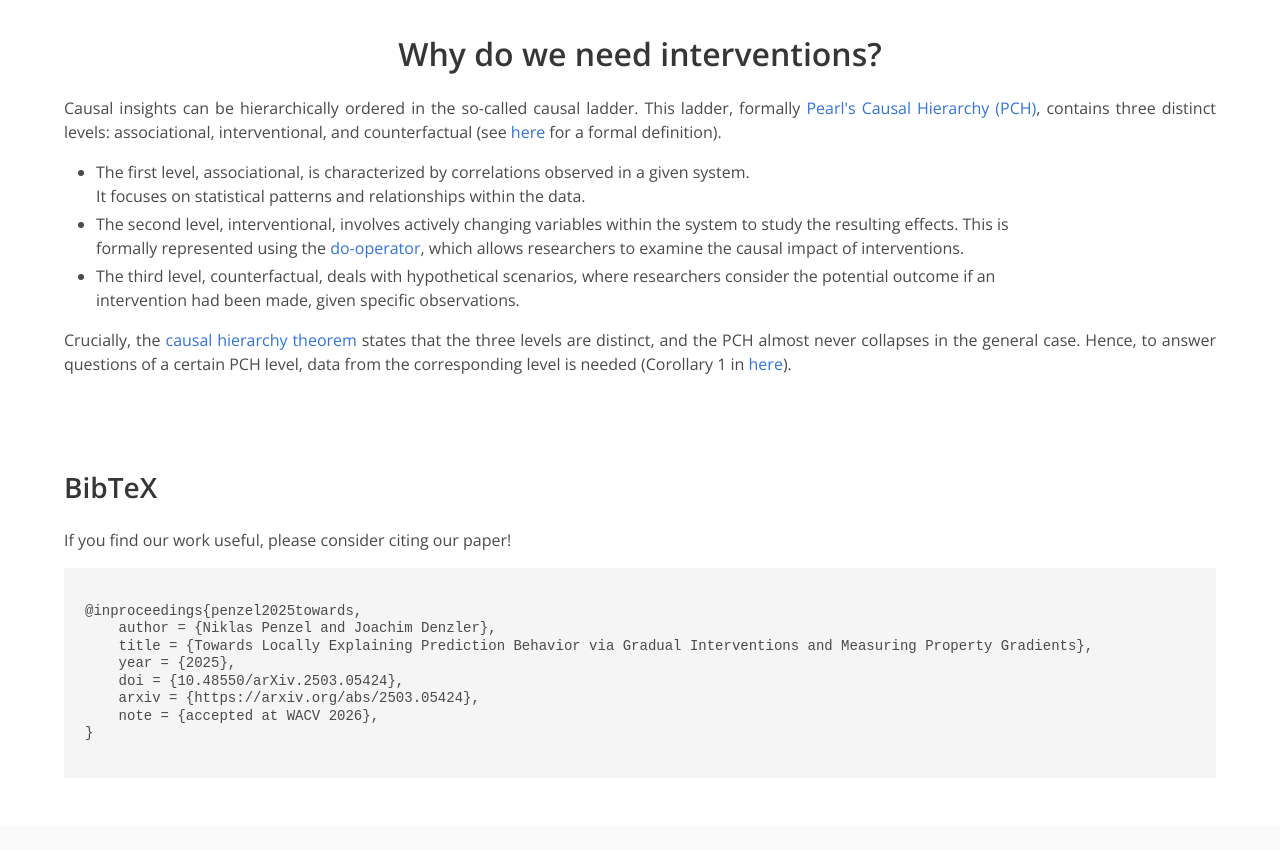
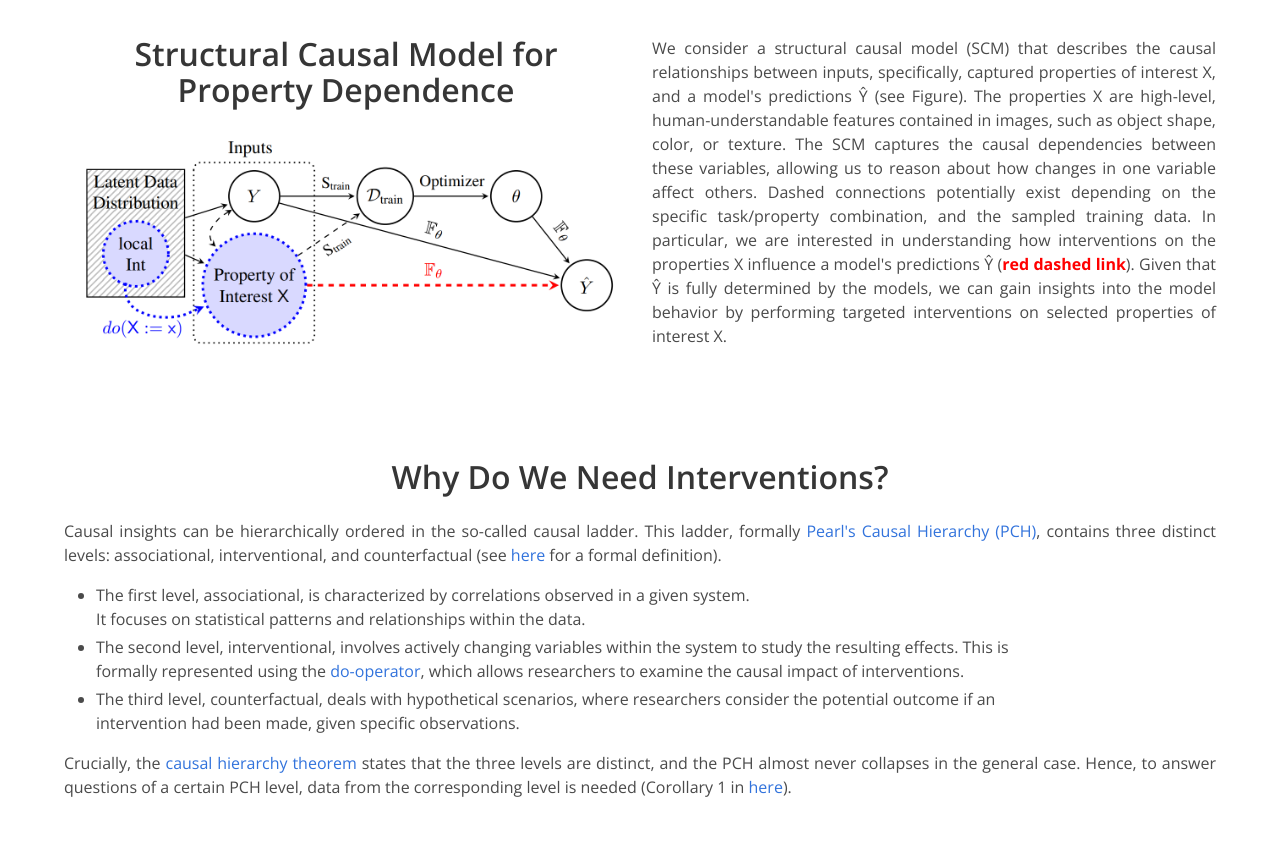
Before and after one commit to PropGrad/PropGrad.github.io, a plain HTML site: page index.html in a window 1280 px wide. Shown: the part 1300-2150 px from the top of the page. Drawn offline with Linux system fonts and the light colour scheme; files whose address does not match are found by name.

Commit message:
added scm description

```diff
--- a/index.html
+++ b/index.html
@@ -249,7 +249,34 @@ span.linenos.special { color: #000000; background-color: #ffffc0; padding-left:
       <div class="columns is-centered has-text-centered">
         <div class="column">
           <div class="content">
-            <h2 class="title is-3">Why do we need interventions?</h2>
+            <h2 class="title is-3">Structural Causal Model for Property Dependence</h2>
+            <img src="./static/images/scm.png" class="interpolation-image" alt="Teaser Figure" width="1000" height="1000" />
+            </div>
+          </div>
+
+          <div class="column">
+          <div class="content">
+            <p class="content has-text-justified">
+              We consider a structural causal model (SCM) that describes the causal relationships between inputs, specifically, captured properties of interest X, and a model's predictions Ŷ (see Figure).
+              The properties X are high-level, human-understandable features contained in images, such as object shape, color, or texture.
+              The SCM captures the causal dependencies between these variables, allowing us to reason about how changes in one variable affect others.
+              Dashed connections potentially exist depending on the specific task/property combination, and the sampled training data.
+              In particular, we are interested in understanding how interventions on the properties X influence a model's predictions Ŷ (<strong style="color:red">red dashed link</strong>).
+              Given that Ŷ is fully determined by the models, we can gain insights into the model behavior by performing targeted interventions on selected properties of interest X.
+            </p>
+          </div>
+          </div>
+        </div>
+    </div>
+  </section>
+
+
+  <section class="section">
+    <div class="container is-max-widescreen">
+      <div class="columns is-centered has-text-centered">
+        <div class="column">
+          <div class="content">
+            <h2 class="title is-3">Why Do We Need Interventions?</h2>
             <p class="content has-text-justified">
               Causal insights can be hierarchically ordered in the so-called causal ladder.
               This ladder, formally <a href="https://causalai.net/r60.pdf">Pearl's Causal Hierarchy (PCH)</a>, contains three distinct levels: associational, interventional, and counterfactual (see <a href="https://causalai.net/r60.pdf">here</a> for a formal definition).
@@ -269,64 +296,7 @@ span.linenos.special { color: #000000; background-color: #ffffc0; padding-left:
         </div>
   </section>
 
-  <!--
 
-  <section class="section">
-    <div class="container is-max-widescreen">
-      <div class="columns is-centered has-text-centered">
-        <div class="column">
-          <div class="content">
-            <h2 class="title is-3">Qualitative Comparison</h2>
-            <p class="content has-text-justified">
-              FastCAV can act as a more efficient drop-in replacement for downstream applications of CAVs.
-              Examples include Testing with Concept Activation Vectors <a href="https://arxiv.org/abs/1711.11279">(TCAV)</a> or Automatic Concept-based Explanations <a href="https://arxiv.org/abs/1902.03129">(ACE)</a>.
-            </p>
-
-            <h3 class="title is-4">Testing for Class Relevant Concepts with TCAV </h3>
-            <img src="./static/images/tcav.png" class="interpolation-image" alt="Interpolation end reference image." width="1000" />
-            <p class="content has-text-justified">
-              TCAV scores for various <a href="https://arxiv.org/abs/1409.4842">GoogleNet</a> layers.
-              We compare the concepts "polka-dotted", "striped", and "zigzagged" for the class <i>ladybug</i> using FastCAV against the established SVM approach.
-              We mark CAVs that are not statistically significant with "*".
-              The insights into the GoogleNet model are consistent between both our approach and the SVM-based method.
-              Nevertheless, we observe <strong>lower standard deviations</strong> and <strong>faster computation speed</strong> for FastCAV.
-            </p>
-
-            <h3 class="title is-4">Automatic Concept Discovery with ACE </h3>
-            <img src="./static/images/ace.png" class="interpolation-image" alt="Interpolation end reference image." width="600" />
-            <p class="content has-text-justified">
-              Comparison of the most salient concepts discovered by ACE using either our FastCAV or the established SVM-CAV.
-              Here, we use class <i>lionfish</i> and display the two most salient concepts.
-              We find the discovered patches between both approaches <b>similar and congruent with the original observation</b> in <a href="https://arxiv.org/abs/1902.03129">(Ghorbani et al., 2019)</a>.
-            </p>
-          </div>
-        </div>
-  </section>
-
-
-  <section class="section">
-    <div class="container is-max-widescreen">
-      <div class="columns is-centered has-text-centered">
-        <div class="column">
-          <div class="content">
-            <h2 class="title is-3">Tracking CAVs During Training Using FastCAV</h2>
-            <p class="content has-text-justified">
-              FastCAV enables previously infeasible analyses for models with high dimensional activation spaces.
-              To show this, we train a <a href="https://arxiv.org/abs/1512.03385">ResNet50</a> on <a href="https://arxiv.org/abs/1409.0575">ImageNet</a> from scratch and track the evolution of learned concepts during training.
-            </p>
-            <img src="./static/images/training-ana.png" class="interpolation-image" alt="Interpolation end reference image." width="1000" />
-            <p class="content has-text-justified">
-              We find the learning of concepts aligns with a simultaneous increase in predictive performance, suggesting that the model is learning to recognize and utilize relevant information for predictions.
-              We observe similar trends for specific concept examples, although the results exhibit increased variability across the training steps compared to the average across concepts.
-              Notably, we observe stark increases in average CAV accuracy after each epoch, where the learning rate is reduced during training.
-            </p>
-            <p class="content has-text-justified">
-              Furthermore, we observe that early and middle layers have a higher likelihood of learning textures compared to later layers, supporting previous findings (<a href="https://arxiv.org/abs/1711.11279">Kim et al., 2018</a>; <a href="https://arxiv.org/abs/1902.03129">Ghorbani et al., 2019</a>; <a href="https://arxiv.org/abs/1704.05796">Bau et al., 2017</a>).
-              Our observations demonstrate that FastCAV can be used to study the learning dynamics of deep neural networks in a more fine-grained manner and for abstract concepts.
-            </p>
-          </div>
-        </div>
-  </section> -->
 
 
   <section class="section" id="BibTeX">
```
Also changed, not shown: static/images/scm-text.png (added), static/images/scm.png (added).
